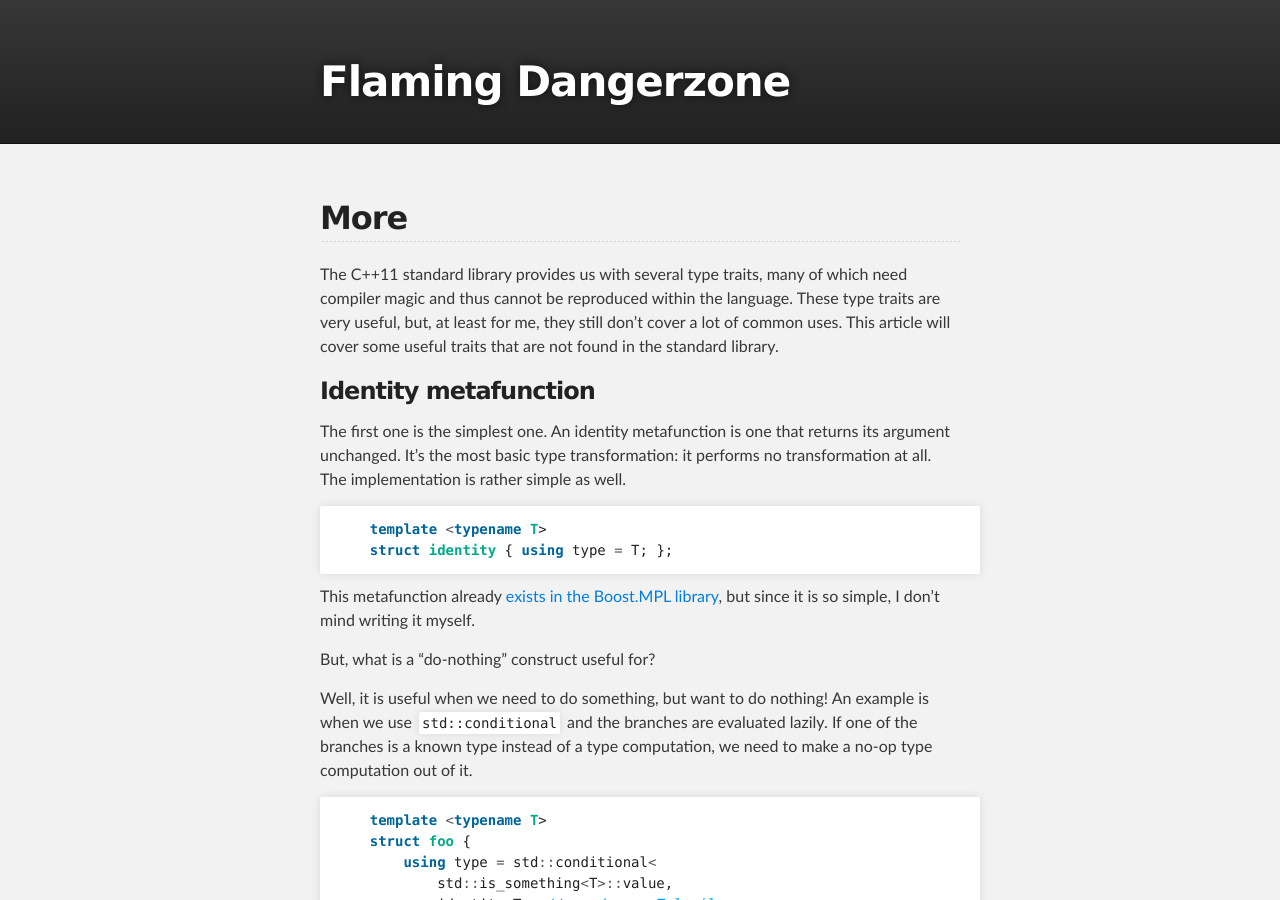
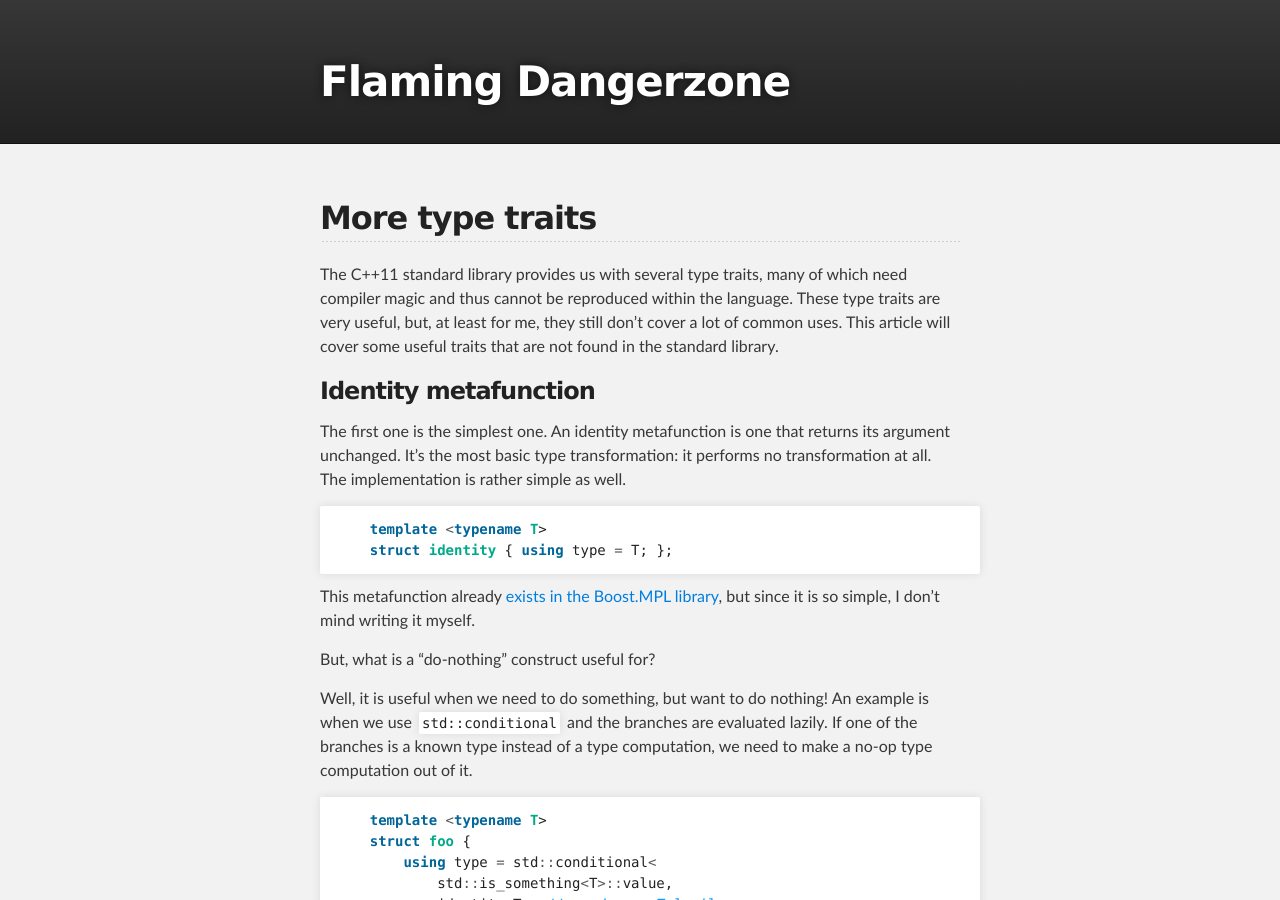
Before and after one commit to rmartinho/flamingdangerzone, a Jekyll site: the page built from _posts/2012-05-30-type-traits-galore.markdown, in a window 1280 px wide and 900 px high. Built offline with Jekyll 4.4.1, drawn with Linux system fonts in a browser that asks for light colours.

Commit message:
Fixed title :S

```diff
--- a/_posts/2012-05-30-type-traits-galore.markdown
+++ b/_posts/2012-05-30-type-traits-galore.markdown
@@ -1,6 +1,6 @@
 ---
 layout: post
-title: More <type_traits>
+title: More type traits
 ---
 
 The C++11 standard library provides us with several type traits, many of which
```
